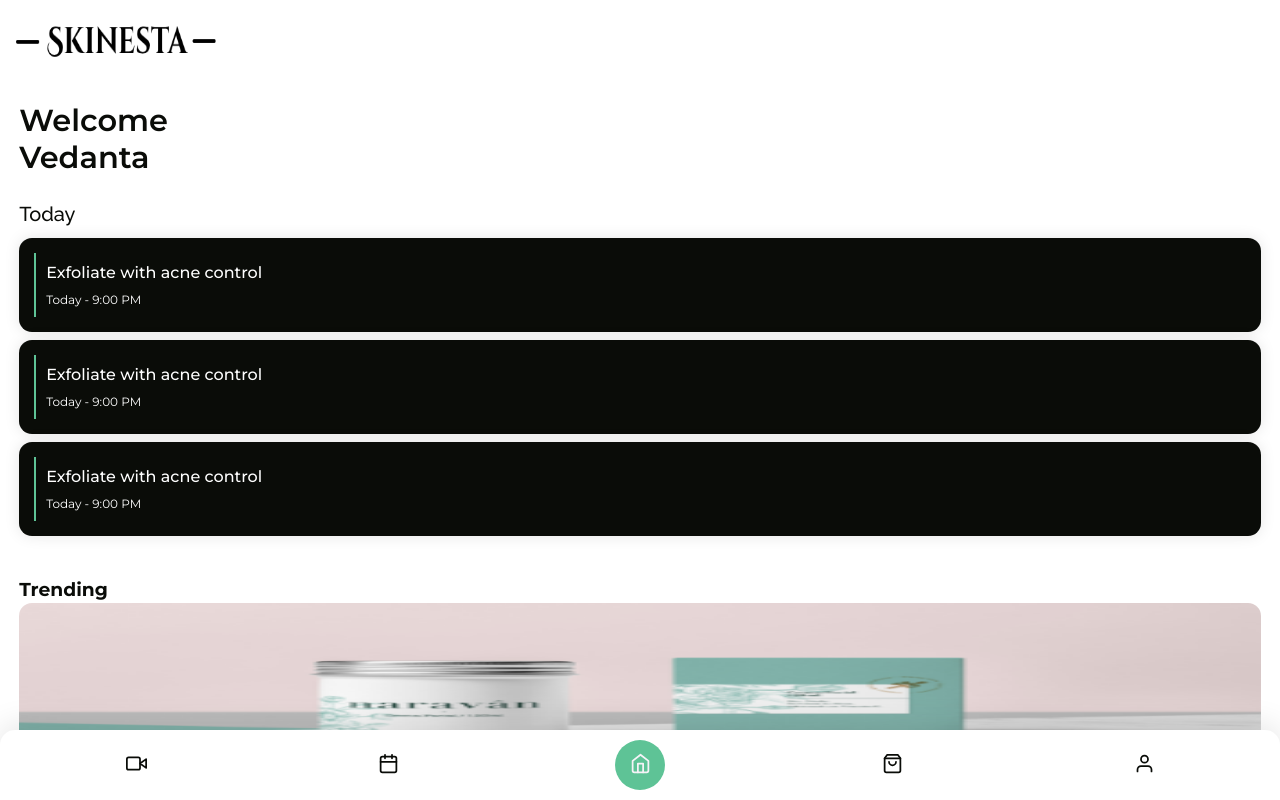
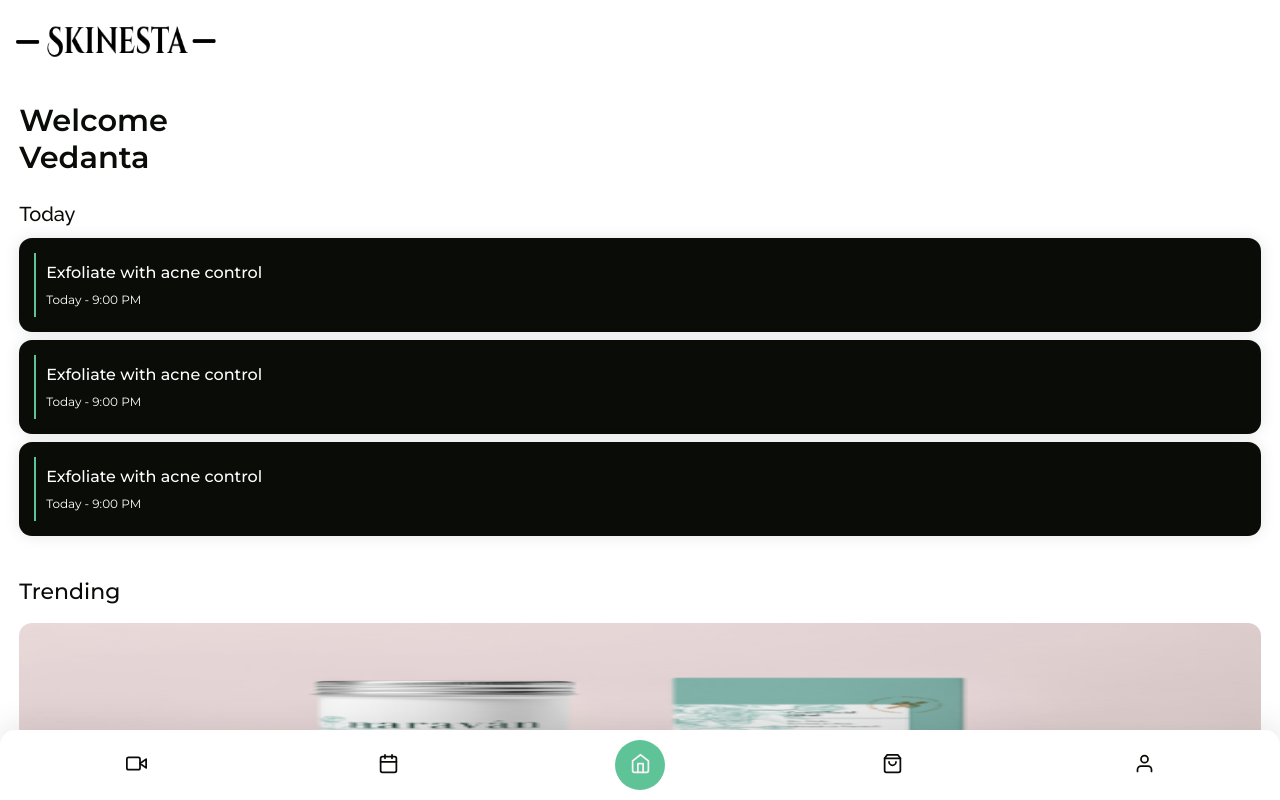
Before and after one commit to theVedanta/skinesta, a Next.js app: page /home in a window 1280 px wide. Built offline with nearby package versions, Linux system fonts and the light colour scheme.

Commit message:
implemented home page

```diff
--- a/styles/home.module.css
+++ b/styles/home.module.css
@@ -11,7 +11,7 @@
 	margin-bottom: 1.6rem;
 }
 
-.productSectionTitle .trendingSectionTitle {
+.trendingSection .trendingSectionTitle {
 	font-weight: 500;
 	font-size: 22px;
 	margin-bottom: 1rem;
```
